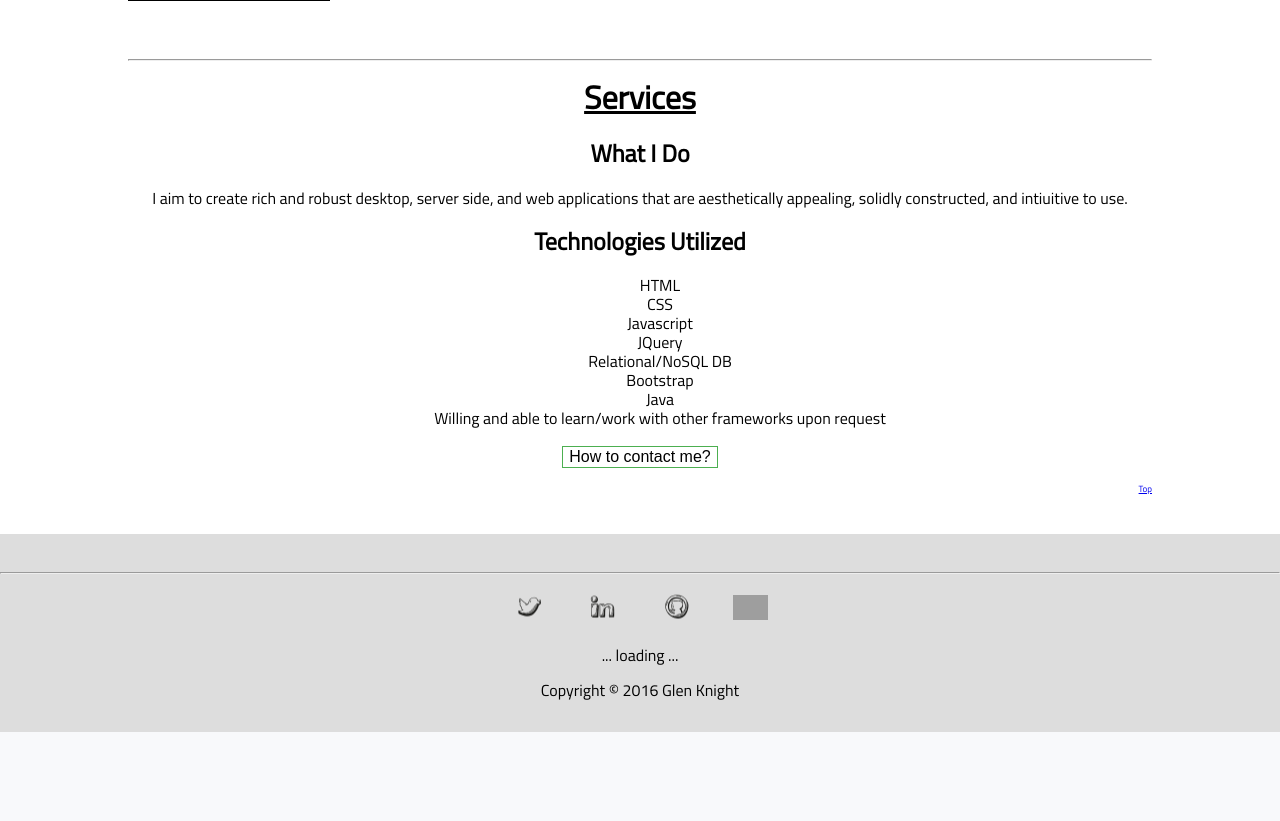
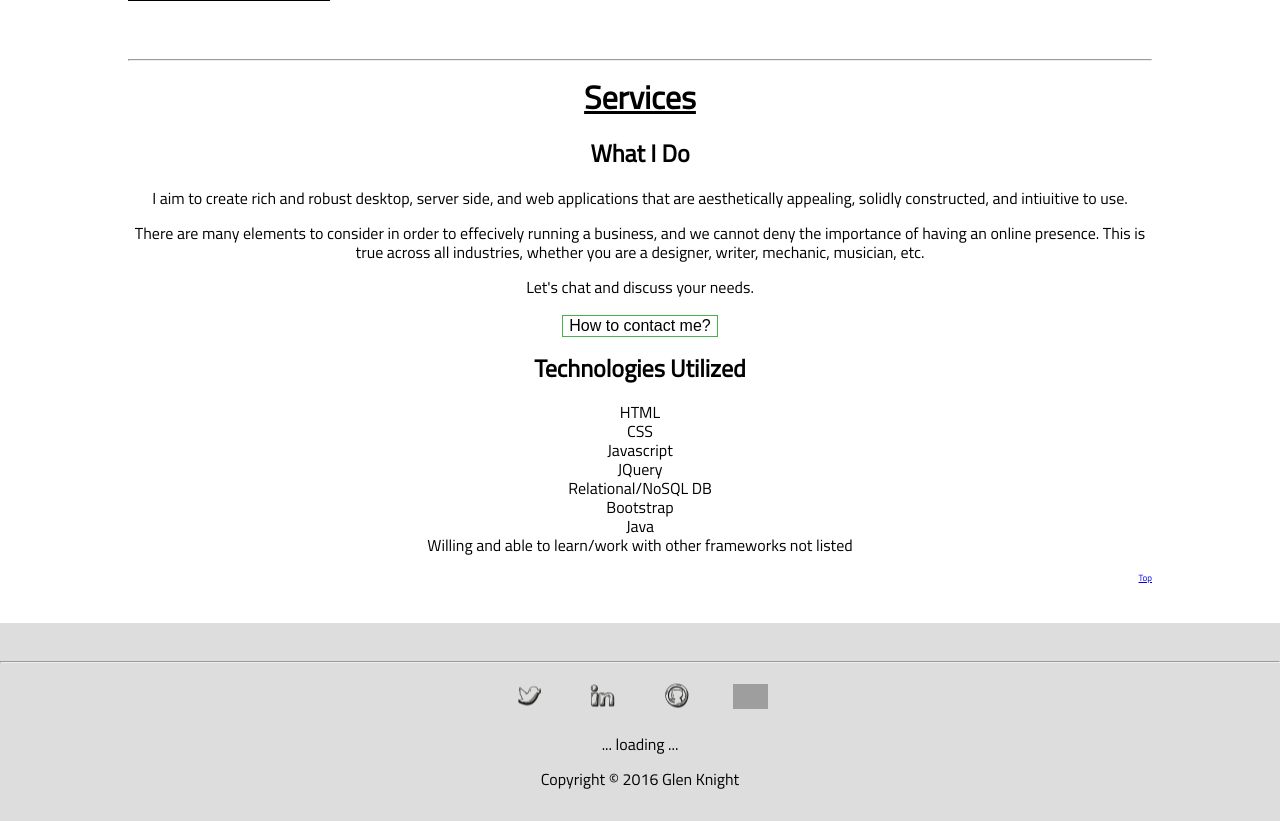
Before and after one commit to glenak1911/KnightGlendotNYC, a PHP site: page / in a window 1280 px wide. Shown: the part 2299-3120 px from the top of the page. Before the commit the page ends 3031 px from the top, so only its background shows below. Run offline with PHP 8.4, Linux system fonts and the light colour scheme; some libraries are stand-ins or nearby versions; grey boxes are pictures that could not be loaded.

Commit message:
Removed Padding on Technologies Utilized Section, and moved contact button higher

```diff
--- a/css/style1.css
+++ b/css/style1.css
@@ -206,6 +206,7 @@
 
 #serviceList{
 	list-style-type:none;
+	padding:0;
 }
 
 #contactInfo{
--- a/index.html
+++ b/index.html
@@ -66,6 +66,7 @@
 					<div class="portfolioItem"></div>
 					<div class="portfolioItem"></div>
 				</div>
+				<!-- Make the Div checkerboard a part of a carousel, spearating projects into Websites, Applications, etc. -->
 <!-- 			Lazy loading of the portfolio gallery
 				http://tympanus.net/Development/GridLoadingEffects/index6.html for reference -->
 <!-- 				Additionally add lightboxing and linking to gitup repository -->
@@ -76,17 +77,8 @@
 				<h1 id="Services">Services</h1>
 				<h2>What I Do</h2>
 				<p>I aim to create rich and robust desktop, server side, and web applications that are aesthetically appealing, solidly constructed, and intiuitive to use.</p>
-				<h2>Technologies Utilized</h2>
-				<ul id="serviceList">
-					<li>HTML</li>
-					<li>CSS</li>
-					<li>Javascript</li>
-					<li>JQuery</li>
-					<li>Relational/NoSQL DB</li>
-					<li>Bootstrap</li>
-					<li>Java</li>
-					<li>Willing and able to learn/work with other frameworks upon request</li>
-				</ul>
+				<p>There are many elements to consider in order to effecively running a business, and we cannot deny the importance of having an online presence. This is true across all industries, whether you are a designer, writer, mechanic, musician, etc.</p>
+				<p>Let's chat and discuss your needs.</p>
 				<button class="button" type="button" onclick="displayContactInfo()">How to contact me?</button>
 				<br>
 				<div id="contactInfo" style="display:none;">
@@ -103,6 +95,17 @@
 						</fieldset>
 					</form>
 				</div>
+				<h2>Technologies Utilized</h2>
+				<ul id="serviceList">
+					<li>HTML</li>
+					<li>CSS</li>
+					<li>Javascript</li>
+					<li>JQuery</li>
+					<li>Relational/NoSQL DB</li>
+					<li>Bootstrap</li>
+					<li>Java</li>
+					<li>Willing and able to learn/work with other frameworks not listed</li>
+				</ul>
 			<p><a class="topPage" href="#"mainHero>Top</a></p>
 			</div>
 
```
